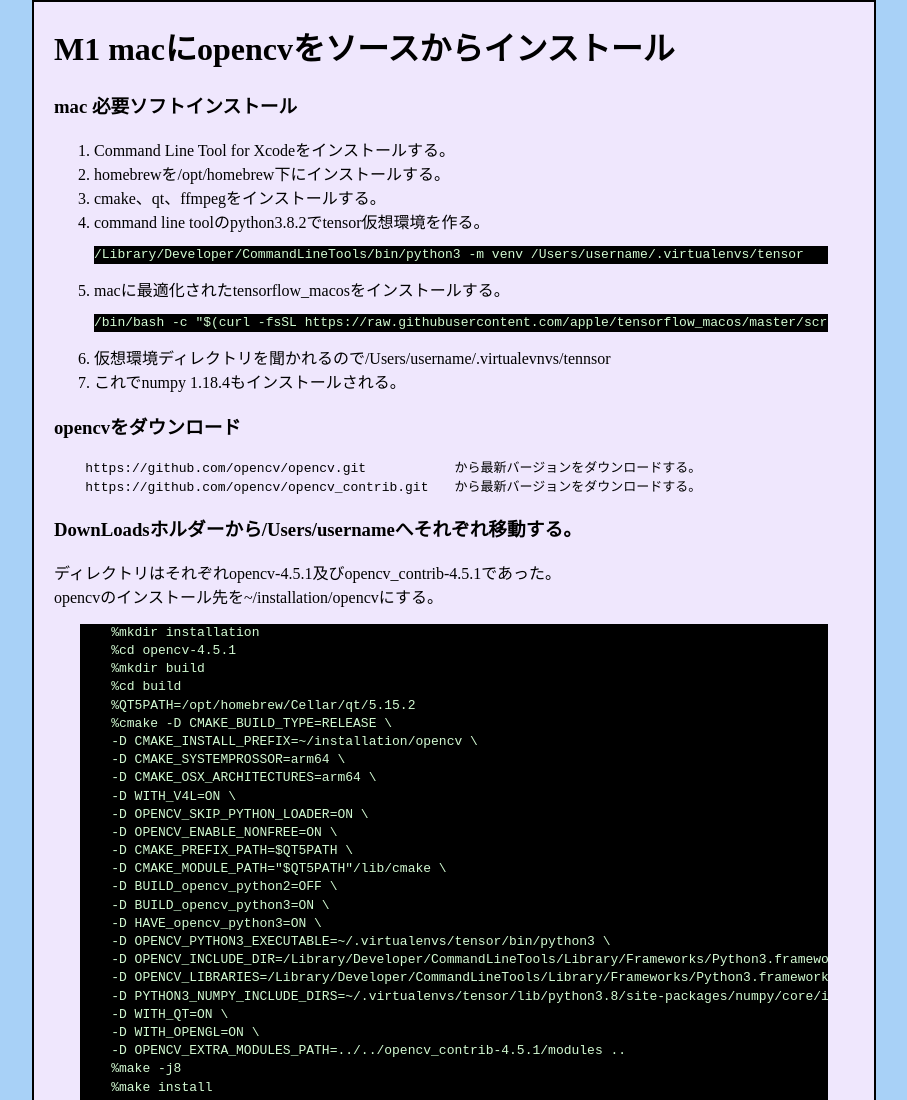
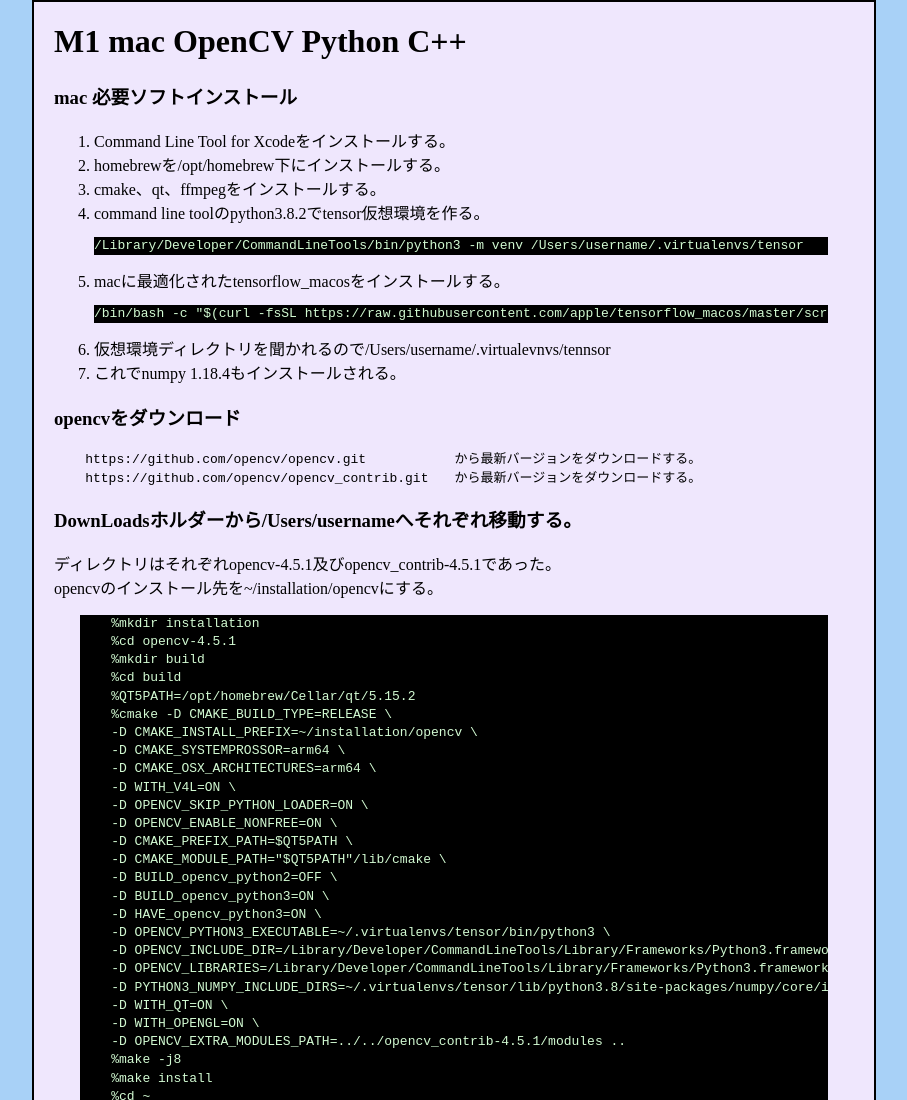
Before and after one commit to yokmr23/yokmr23.github.io, a plain HTML site: page index.html in a window 1280 px wide. Shown: the top 1100 px of the page, without its empty margins (186-1093 px from the left). Drawn offline with Linux system fonts and the light colour scheme.

Commit message:
Update index.html

```diff
--- a/index.html
+++ b/index.html
@@ -4,7 +4,7 @@
 </head>
 <title>M1 mac OpenCV Python C++</title>
 <body>
-  <H1>M1 macにopencvをソースからインストール</H1>
+  <H1>M1 mac OpenCV Python C++</H1>
   <h3>mac 必要ソフトインストール</h3>
     <ol>
       <li>Command Line Tool for Xcodeをインストールする。</li>
```
